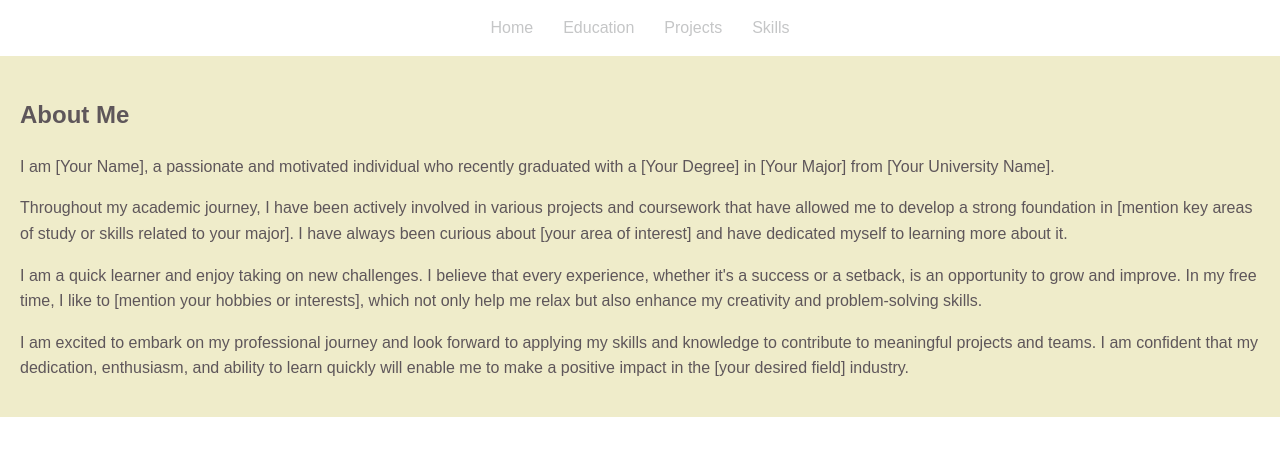
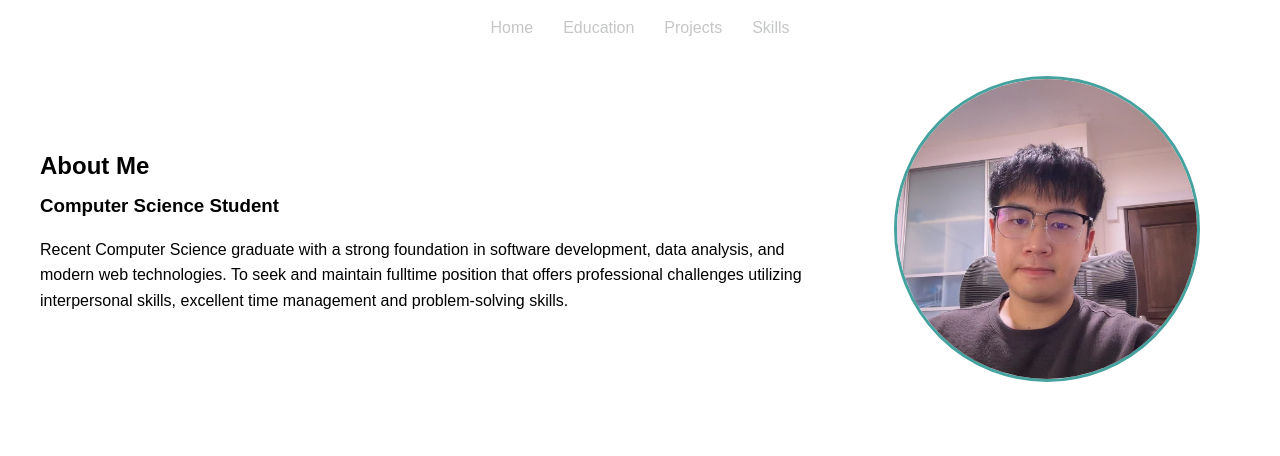
Before and after one commit to liubiyu123/Portfolio_Website_React, a React (Create React App) app in the folder portfolio/: page / in a window 1280 px wide. Shown: the top 456 px of the page. Built offline with nearby package versions, Linux system fonts and the light colour scheme.

Commit message:
changes to the layout

```diff
--- a/portfolio/src/App.css
+++ b/portfolio/src/App.css
@@ -11,14 +11,6 @@ section {
   border: 1px solid #ccc;
   padding: 15px;
   margin-bottom: 15px;
-}
-
-/* 关于（About）部分的样式调整 */
-.about {
-  /* 将关于页面的背景色设置为淡米色（EFECCA） */
-  background-color: #EFECCA;
-  color: #5E565A; /* 文字颜色设置为深灰色（5E565A） */
-  padding: 20px;
 }
 
 /* 教育背景（Education）部分的样式调整 */
--- /dev/null
+++ b/portfolio/src/components/About.css
@@ -0,0 +1,61 @@
+.about-container {
+    display: flex;
+    align-items: center; /* Vertically center content */
+    justify-content: space-between; /* Space between text and image */
+    padding: 20px;
+    max-width: 1200px;
+    margin: 0 auto; /* Center the container */
+    gap: 20px; /* Space between image and text */
+}
+
+.about-text {
+    flex: 2; /* Text takes up 2/3 */
+    text-align: left; /* Align text to the left on desktop */
+    padding-right: 20px; /* Spacing */
+}
+
+.about-text h2 {
+    margin-bottom: 5px; /* Reduce bottom margin for h2 */
+}
+
+.about-text h3 {
+    margin-top: 0; /* Remove the top margin for h3 */
+    margin-bottom: 10px; /* Adjust spacing below h3 */
+}
+
+.about-image {
+    flex: 1; /* Image takes up 1/3 */
+    display: flex;
+    justify-content: center; /* Centers the image */
+}
+
+.about-image img {
+    width: 100%;
+    max-width: 300px;
+    height: auto;
+    object-fit: cover;
+    border-radius: 50%; /* Circular image */
+    border: 3px solid #45a29e; /* Optional border */
+}
+
+/* Mobile Responsive: Stack image on top and center everything */
+@media (max-width: 768px) {
+    .about-container {
+        flex-direction: column; /* Stack items vertically */
+        text-align: center; /* Center align all content */
+    }
+
+    .about-image {
+        order: -1; /* Moves the image to appear first */
+        margin-bottom: 20px; /* Adds spacing below image */
+    }
+
+    .about-text {
+        padding: 0; /* Remove padding */
+        text-align: center; /* Center-align text */
+    }
+
+    .about-image img {
+        max-width: 150px; /* Smaller image on small screens */
+    }
+}
--- a/portfolio/src/components/About.js
+++ b/portfolio/src/components/About.js
@@ -1,21 +1,25 @@
 import React from 'react';
+import './About.css'; // Make sure to include the CSS file
+import myself from '../images/myself.jpg'; // Correct relative path
+
 
 function About() {
     return (
-        <div className="about">
-            <h2>About Me</h2>
-            <p>
-                I am [Your Name], a passionate and motivated individual who recently graduated with a [Your Degree] in [Your Major] from [Your University Name].
-            </p>
-            <p>
-                Throughout my academic journey, I have been actively involved in various projects and coursework that have allowed me to develop a strong foundation in [mention key areas of study or skills related to your major]. I have always been curious about [your area of interest] and have dedicated myself to learning more about it.
-            </p>
-            <p>
-                I am a quick learner and enjoy taking on new challenges. I believe that every experience, whether it's a success or a setback, is an opportunity to grow and improve. In my free time, I like to [mention your hobbies or interests], which not only help me relax but also enhance my creativity and problem-solving skills.
-            </p>
-            <p>
-                I am excited to embark on my professional journey and look forward to applying my skills and knowledge to contribute to meaningful projects and teams. I am confident that my dedication, enthusiasm, and ability to learn quickly will enable me to make a positive impact in the [your desired field] industry.
-            </p>
+        <div className="about-container">
+            <div className="about-text">
+                <h2>About Me</h2>
+                <h3>Computer Science Student </h3>
+                <p>
+                Recent Computer Science graduate with a strong foundation in
+                software development, data analysis, and modern web technologies.
+                To seek and maintain fulltime position that offers professional challenges
+                utilizing interpersonal skills, excellent time management and problem-solving
+                skills.
+                </p>
+            </div>
+            <div className="about-image">
+                <img src={myself} alt="Your Name" />
+            </div>
         </div>
     );
 }
--- a/portfolio/src/components/Header.css
+++ b/portfolio/src/components/Header.css
@@ -25,8 +25,22 @@
     color: #c5c6c7;
     text-decoration: none;
     transition: color 0.3s ease;
+    display: inline-block;
   }
 
   .header nav ul li a:hover {
     color: #45a29e;
+    animation: jump 0.3s ease forwards;
   }
+
+  @keyframes jump {
+    0% {
+      transform: translateY(0);
+    }
+    50% {
+      transform: translateY(-5px);
+    }
+    100% {
+      transform: translateY(0);
+    }
+  }
```
Also changed, not shown: portfolio/src/images/myself.jpg (added).
